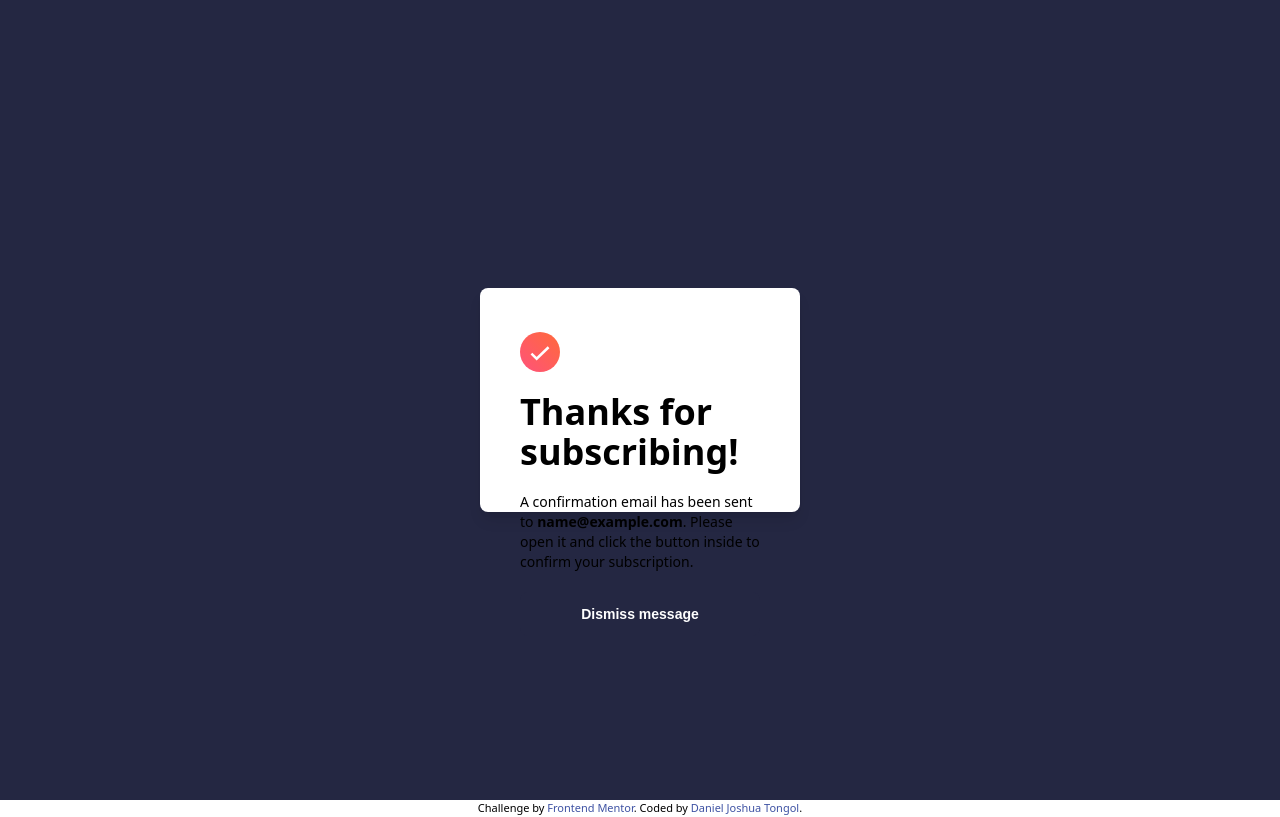
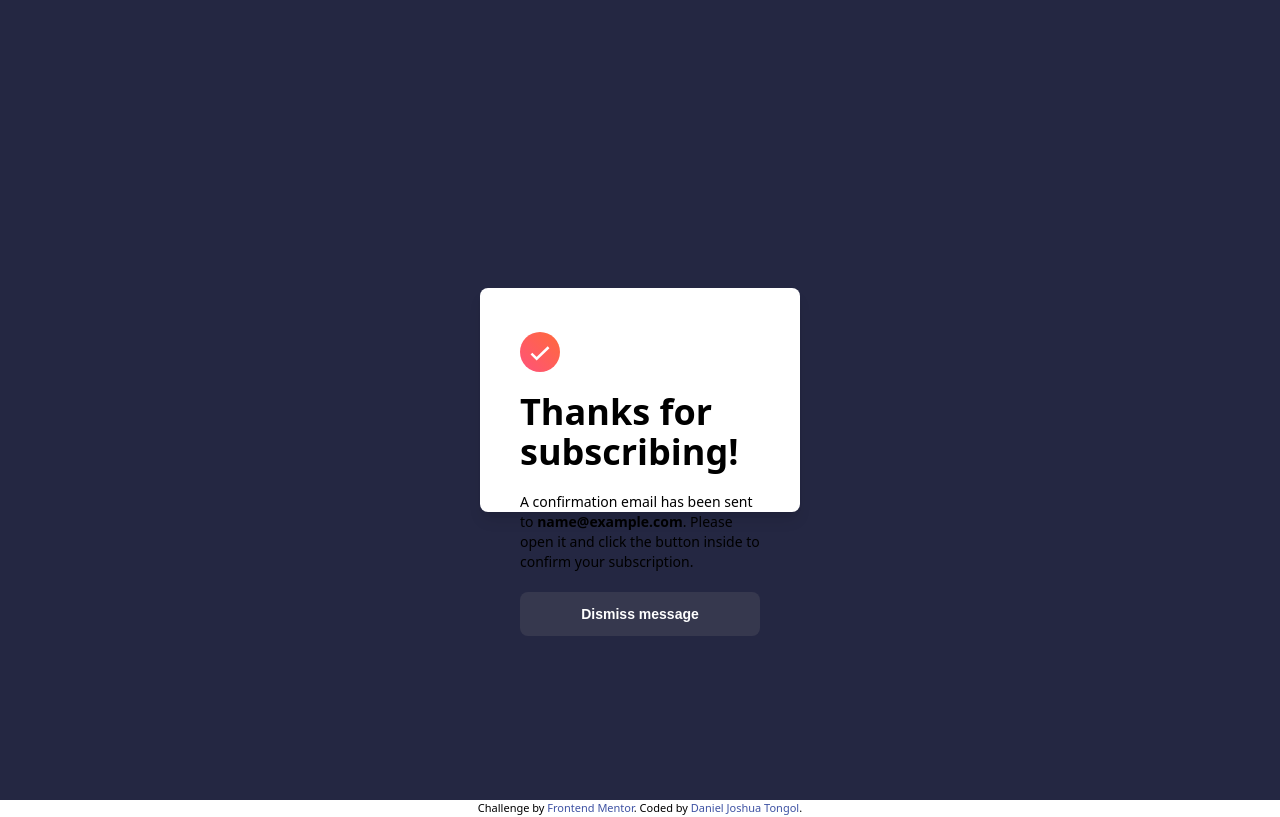
Before and after one commit to dnltngl/newsletter-sign-up-with-success-message, a React (Vite) app: page / in a window 1280 px wide. Both pictures are taken after typing "name@example.com" into the empty fields and a click on the button "Subscribe to monthly newsletter". Built offline with nearby package versions, Linux system fonts and the light colour scheme.

Commit message:
change bg

```diff
--- a/src/components/LandingPage.tsx
+++ b/src/components/LandingPage.tsx
@@ -33,7 +33,7 @@ function LandingPage() {
   };
 
   return (
-    <section className="bg-white sm:outline-neutral-DarkSlateGrey rounded-3xl">
+    <section className="bg-white sm:outline-neutral-CharcoalGrey rounded-3xl">
       <div className="font-Roboto sm:p-8">
         <div className="sm:flex sm:gap-3">
           <picture className="order-2 sm:order-1 sm:max-h-fit md:flex">
@@ -122,7 +122,7 @@ function LandingPage() {
             </p>
             <button
               onClick={closeModal}
-              className="  bg-neutral-DarkSlateGrey text-neutral-White  text-sm hover:bg-gradient-to-r from-pink-500 to-red-500 w-full py-3 mt-40 sm:mt-1 rounded-lg font-Roboto font-bold hover:shadow-lg transition-shadow"
+              className="  bg-neutral-CharcoalGrey text-neutral-White  text-sm hover:bg-gradient-to-r from-pink-500 to-red-500 w-full py-3 mt-40 sm:mt-1 rounded-lg font-Roboto font-bold hover:shadow-lg transition-shadow"
             >
               Dismiss message
             </button>
```
